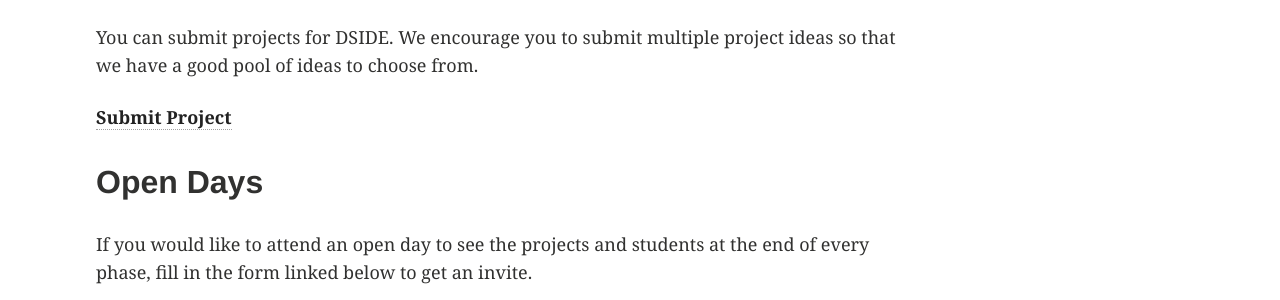
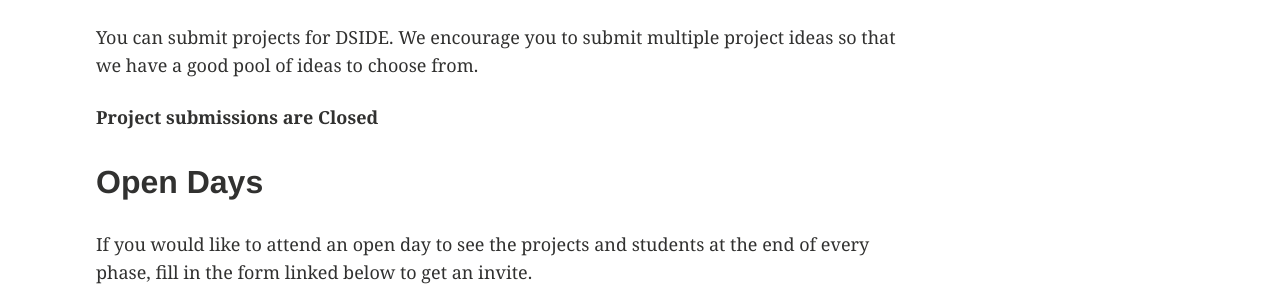
Before and after one commit to DSIDEWeb/dsideweb.github.io, a Jekyll site: the page built from get-involved/index.md, in a window 1280 px wide. Shown: the part 1043-1343 px from the top of the page. Built offline with Jekyll 4.4.1, drawn with Linux system fonts in a browser that asks for light colours.

Commit message:
Updated get involved

```diff
--- a/get-involved/index.md
+++ b/get-involved/index.md
@@ -25,7 +25,7 @@
 
 You can submit projects for DSIDE. We encourage you to submit multiple project ideas so that we have a good pool of ideas to choose from.
 
-**[Submit Project](http://bitly.com/DSIDE2016ProjectSubmission)**
+**Project submissions are Closed**
 
 ## Open Days
 
```
